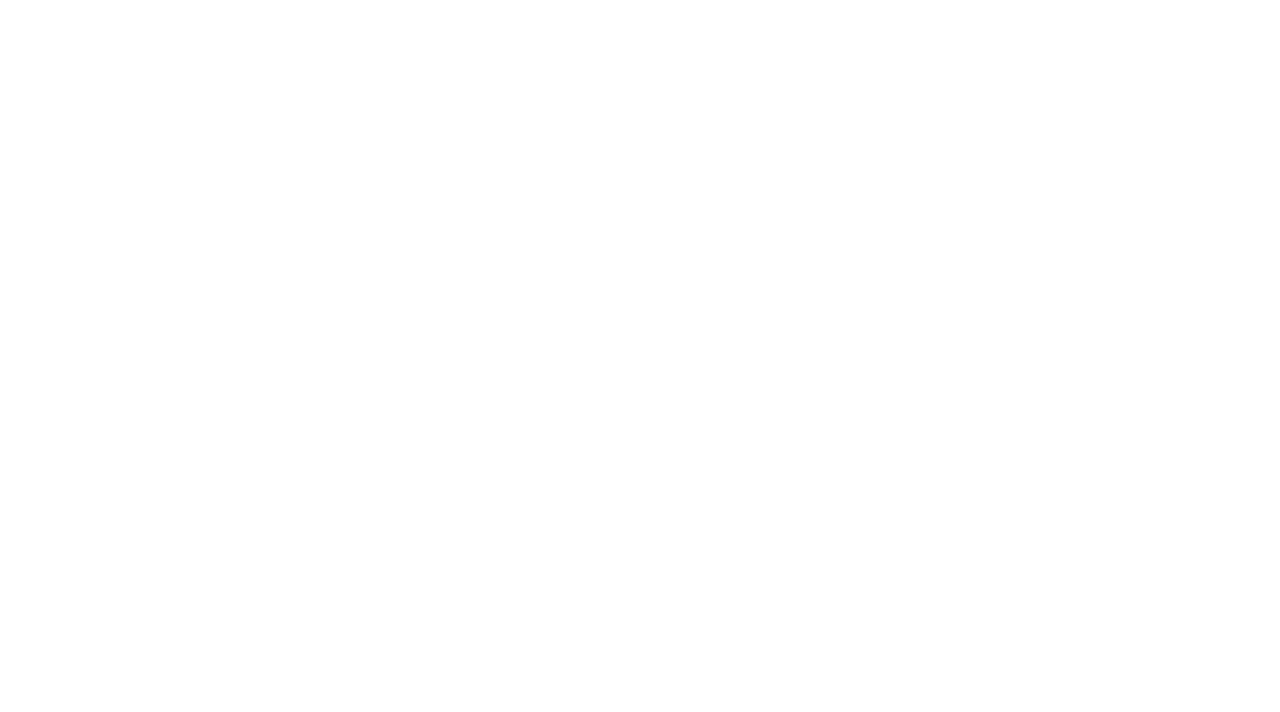
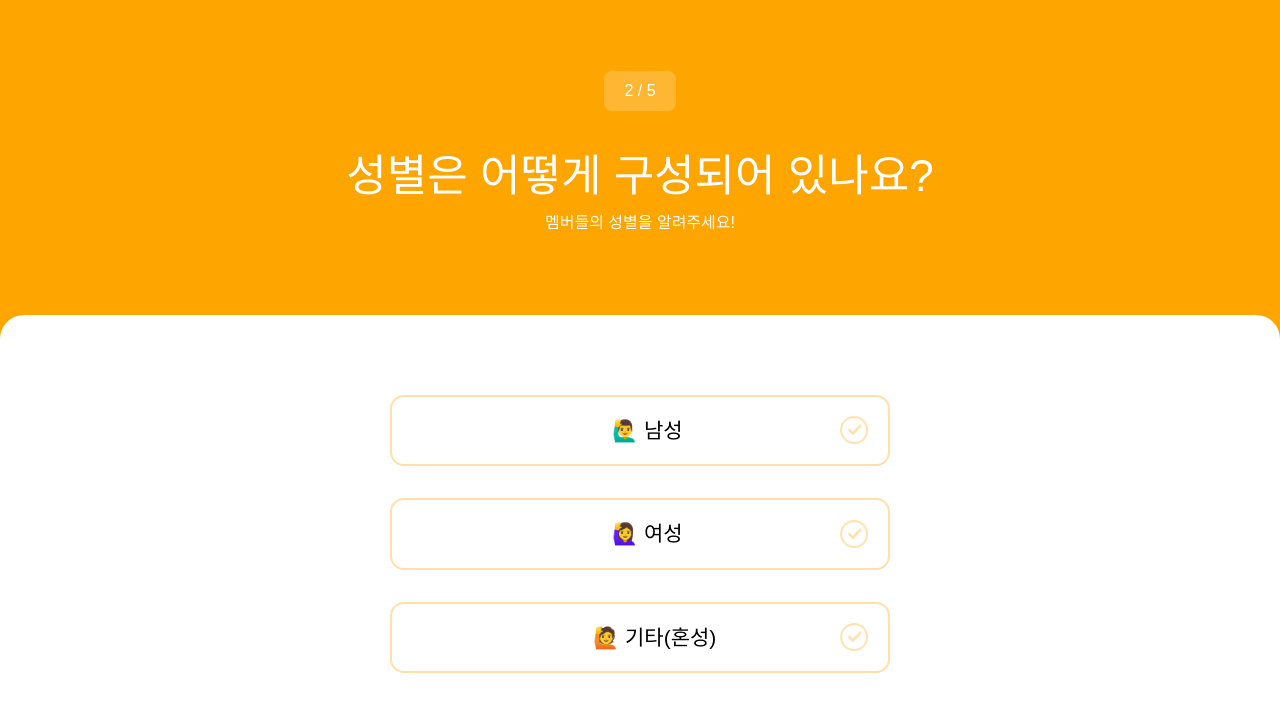
Before and after one commit to mjgwon24/tour-recommend-front, a Next.js app: page /survey2 in a window 1280 px wide. Shown: the top 712 px of the page. Built offline with nearby package versions, Linux system fonts and the light colour scheme; a web font is replaced by a local one.

Commit message:
feature: 설문2 UI 구현

```diff
--- a/pages/survey2/index.jsx
+++ b/pages/survey2/index.jsx
@@ -1,6 +1,97 @@
+import {useState} from 'react';
+import {router} from 'next/client';
+
+/**
+ * Survey2 Page
+ * @since 2024.11.16
+ * @author 권민지
+ */
 export default function survey2Page() {
+    const [selected, setSelected] = useState(null);
+
+    // 설문 답변 버튼 클릭 이벤트
+    const handleClick = (id) => {
+        setSelected(id);
+    };
+
     return(
-        <>
-        </>
+        <div className="bg-[#FFA500] h-screen min-w-[76.6875rem] justify-items-center content-center">
+            <div className="w-[76.6875rem]">
+                <div className="flex flex-col items-center gap-20">
+                    <div className="flex flex-col gap-8 w-[76.6875rem] pt-[4.375rem] items-center">
+                        <div className="bg-[#FFFFFF33] rounded-lg py-2 px-5">
+                            <p className="text-white">2 / 5</p>
+                        </div>
+
+                        <div className="flex flex-col gap-0.5">
+                            <p className="text-center text-[2.75rem] weight-700 text-white">
+                                성별은 어떻게 구성되어 있나요?
+                            </p>
+                            <p className="text-center weight-500 text-white">
+                                멤버들의 성별을 알려주세요!
+                            </p>
+                        </div>
+                    </div>
+
+                    <div className="flex justify-center w-screen bg-white rounded-t-3xl items-start pt-20"
+                         style={{minHeight: 'calc(100vh - 19.6875rem)', minWidth: '76.6875rem'}}>
+                        <div className="flex gap-20 justify-between">
+                            <div className="flex justify-center items-center pl-[8rem]">
+                                <div className="flex flex-col gap-8">
+                                    <div className={`cursor-pointer hover:bg-[#FFEFD2] flex items-center justify-between border-2 rounded-[0.875rem] w-[31.25rem] py-[1.125rem] px-[1.25rem]
+                                ${selected === 'male' ? 'border-[#FFA500] bg-[#FFEFD2]' : 'border-[#FFE0A8]'}`}
+                                         onClick={() => handleClick('male')}>
+                                        <div className="w-10/11 justify-items-center">
+                                            <p className="relative left-[12.5rem] weight-700 text-[1.3125rem]">‍🙋‍♂️
+                                                남성</p>
+                                        </div>
+                                        <div className="w-1/11">
+                                            <img src={`${selected === 'male'
+                                                ? '/images/icon/check_full.png' : '/images/icon/check_empty.png'}`}
+                                                 className="w-[1.75rem] h-[1.75rem]" alt="v"/>
+                                        </div>
+                                    </div>
+
+                                    <div className={`cursor-pointer hover:bg-[#FFEFD2] flex items-center justify-between border-2 rounded-[0.875rem] w-[31.25rem] py-[1.125rem] px-[1.25rem]
+                                ${selected === 'female' ? 'border-[#FFA500] bg-[#FFEFD2]' : 'border-[#FFE0A8]'}`}
+                                         onClick={() => handleClick('female')}>
+                                        <div className="w-10/11 justify-items-center">
+                                            <p className="relative left-[12.5rem] weight-700 text-[1.3125rem]">🙋‍♀️
+                                                여성</p>
+                                        </div>
+                                        <div className="w-1/11">
+                                            <img src={`${selected === 'female'
+                                                ? '/images/icon/check_full.png' : '/images/icon/check_empty.png'}`}
+                                                 className="w-[1.75rem] h-[1.75rem]" alt="v"/>
+                                        </div>
+                                    </div>
+
+                                    <div className={`cursor-pointer hover:bg-[#FFEFD2] flex items-center justify-between border-2 rounded-[0.875rem] w-[31.25rem] py-[1.125rem] px-[1.25rem]
+                                ${selected === 'mixed-gender' ? 'border-[#FFA500] bg-[#FFEFD2]' : 'border-[#FFE0A8]'}`}
+                                         onClick={() => handleClick('mixed-gender')}>
+                                        <div className="w-10/11 justify-items-center">
+                                            <p className="relative left-[11.3125rem] weight-700 text-[1.3125rem]">️🙋
+                                                기타(혼성)</p>
+                                        </div>
+                                        <div className="w-1/11">
+                                            <img src={`${selected === 'mixed-gender'
+                                                ? '/images/icon/check_full.png' : '/images/icon/check_empty.png'}`}
+                                                 className="w-[1.75rem] h-[1.75rem]" alt="v"/>
+                                        </div>
+                                    </div>
+                                </div>
+                            </div>
+
+                            <div className="w-[3rem] content-center">
+                                <img className={`w-12 h-12 cursor-pointer
+                                ${selected === null ? 'hidden' : 'block'}`}
+                                     onClick={() => router.push('/survey3')}
+                                     src="/images/icon/next_btn.png" alt="다음"/>
+                            </div>
+                        </div>
+                    </div>
+                </div>
+            </div>
+        </div>
     )
 }
```
